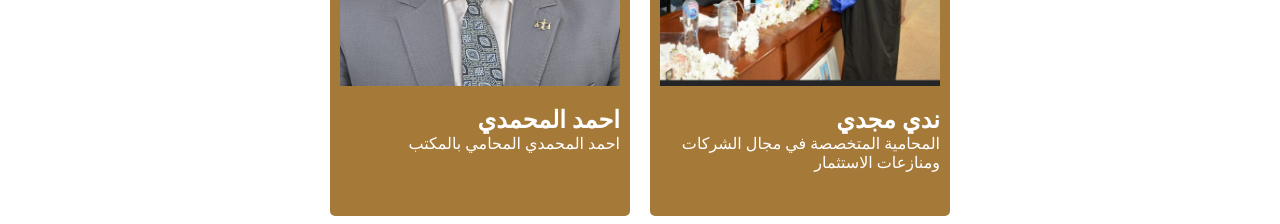
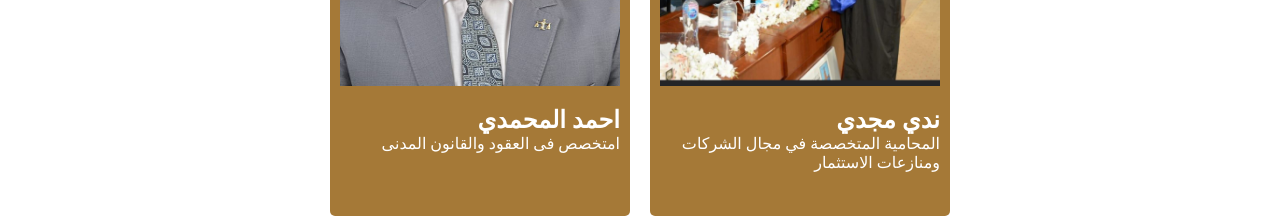
Before and after one commit to eslamsamir2280/elrouby, a React (Create React App) app: page / in a window 1280 px wide. Shown: the part 6000-6224 px from the top of the page. Built offline with nearby package versions, Linux system fonts and the light colour scheme; a web font is replaced by a local one.

Commit message:
Update lawyers.jsx

```diff
--- a/src/components/lawyers.jsx
+++ b/src/components/lawyers.jsx
@@ -59,7 +59,7 @@ let data = [{
 {
     name:"احمد المحمدي",
     Image:ahmedMohamedy,
-    title:"احمد المحمدي المحامي بالمكتب"
+    title:"امتخصص فى العقود والقانون المدنى"
 }
 ]
 
```
